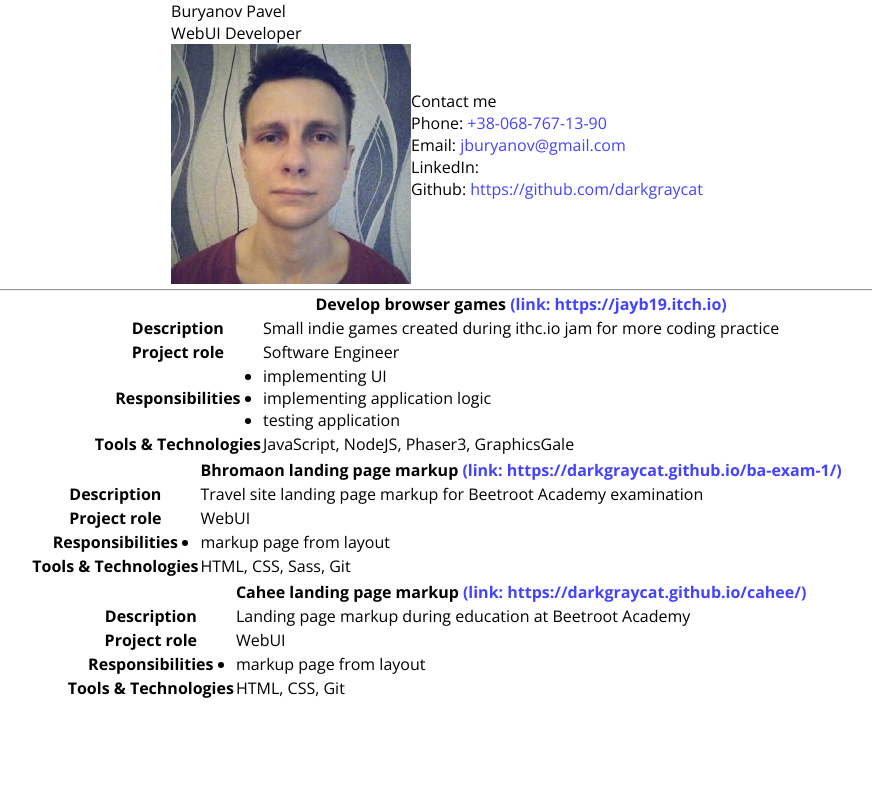
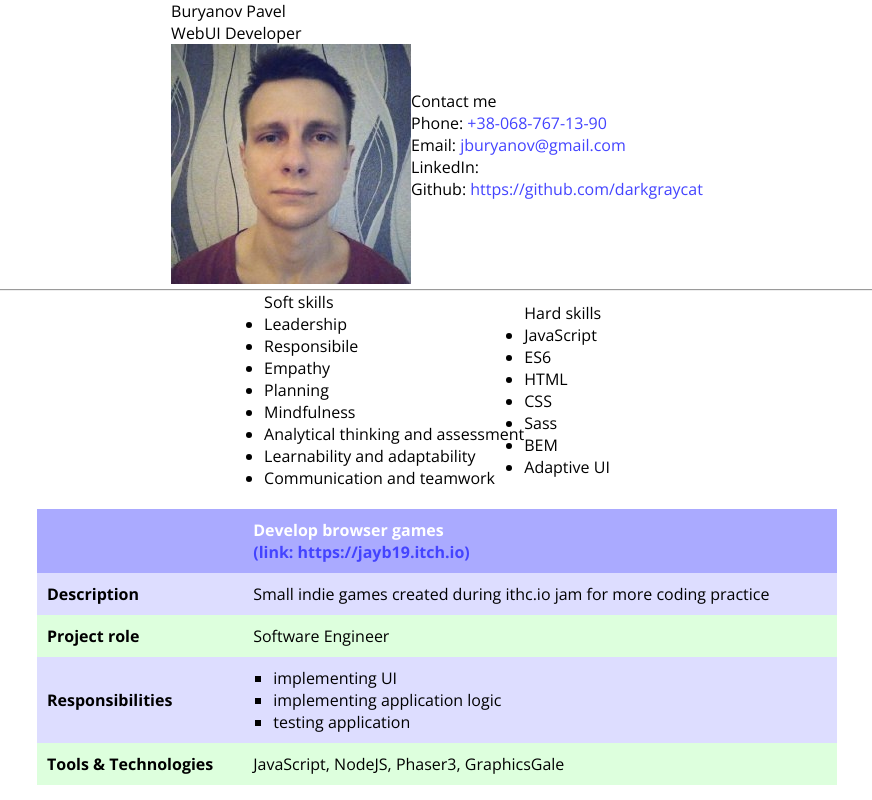
Before and after one commit to darkgraycat/cv, a website: page index.html in a window 1280 px wide. Shown: the top 800 px of the page, without its empty margins (203-1075 px from the left). Drawn offline with nearby package versions, Linux system fonts and the light colour scheme.

Commit message:
done with works table

```diff
--- a/index.html
+++ b/index.html
@@ -29,7 +29,7 @@
 
     <hr>
 
-    <!-- <div class="skills">
+    <div class="skills">
       <div class="skills__soft">
         Soft skills
         <ul>
@@ -55,7 +55,7 @@
           <li>Adaptive UI</li>
         </ul>
       </div>
-    </div> -->
+    </div>
 
     <div class="works">
 
@@ -66,6 +66,7 @@
             <th></th>
             <th>
               Develop browser games
+              <br>
               <a href="https://jayb19.itch.io">
                 (link: https://jayb19.itch.io)
               </a>
@@ -96,15 +97,14 @@
             <td>JavaScript, NodeJS, Phaser3, GraphicsGale</td>
           </tr>
         </tbody>
-      </table>
 
-      <!-- 2 -->
-      <table class="work-table">
+        <!-- 2 -->
         <thead>
           <tr>
             <th></th>
             <th>
               Bhromaon landing page markup
+              <br>
               <a href="https://darkgraycat.github.io/ba-exam-1/">
                 (link: https://darkgraycat.github.io/ba-exam-1/)
               </a>
@@ -133,15 +133,14 @@
             <td>HTML, CSS, Sass, Git</td>
           </tr>
         </tbody>
-      </table>
 
-      <!-- 3 -->
-      <table class="work-table">
+        <!-- 3 -->
         <thead>
           <tr>
             <th></th>
             <th>
               Cahee landing page markup
+              <br>
               <a href="https://darkgraycat.github.io/cahee/">
                 (link: https://darkgraycat.github.io/cahee/)
               </a>
--- a/scss/works.scss
+++ b/scss/works.scss
@@ -2,14 +2,32 @@
   @include flex;
 }
 
-.work {
+.work-table {
+  // table-layout: fixed;
+  width: 80%;
+  max-width: 800px;
+  text-align: left;
 
-  &__name {
-    width: 30%;
+
+  border-collapse: collapse;
+  background-color: #ddf;
+
+  th, td {
+    padding: 10px;
   }
 
-  &__content {
-    width: 60%;
+  tr:nth-child(even) {
+    background-color: #dfd;
   }
 
+  thead {
+    background: #aaf;
+    color: #fff;
+    border-top: 20px solid #fff;
+  }
+
+  ul {
+    margin-left: 20px;
+    list-style-type: square;
+  }
 }
```
Also changed, not shown: css/style.css, 1 other file.
